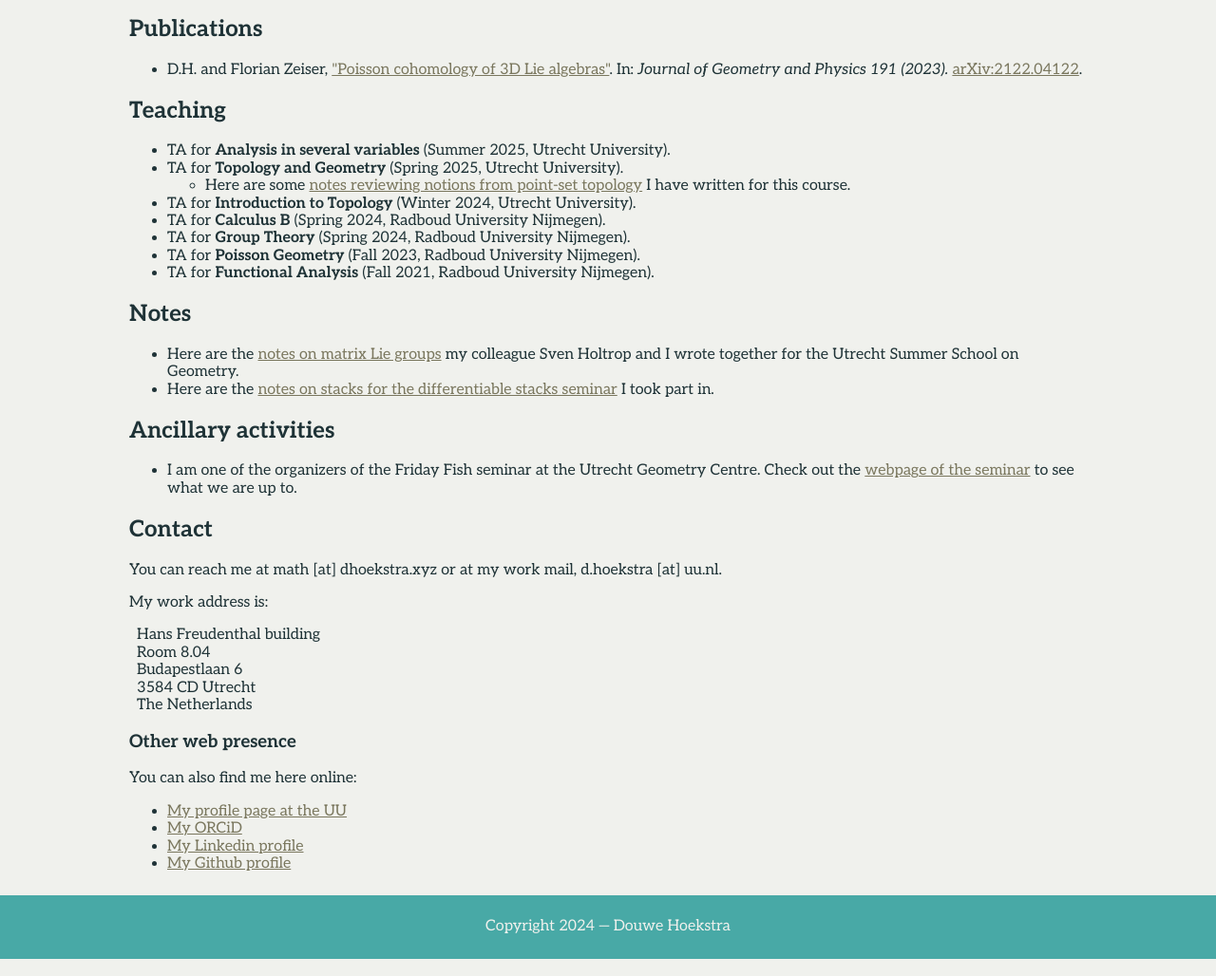
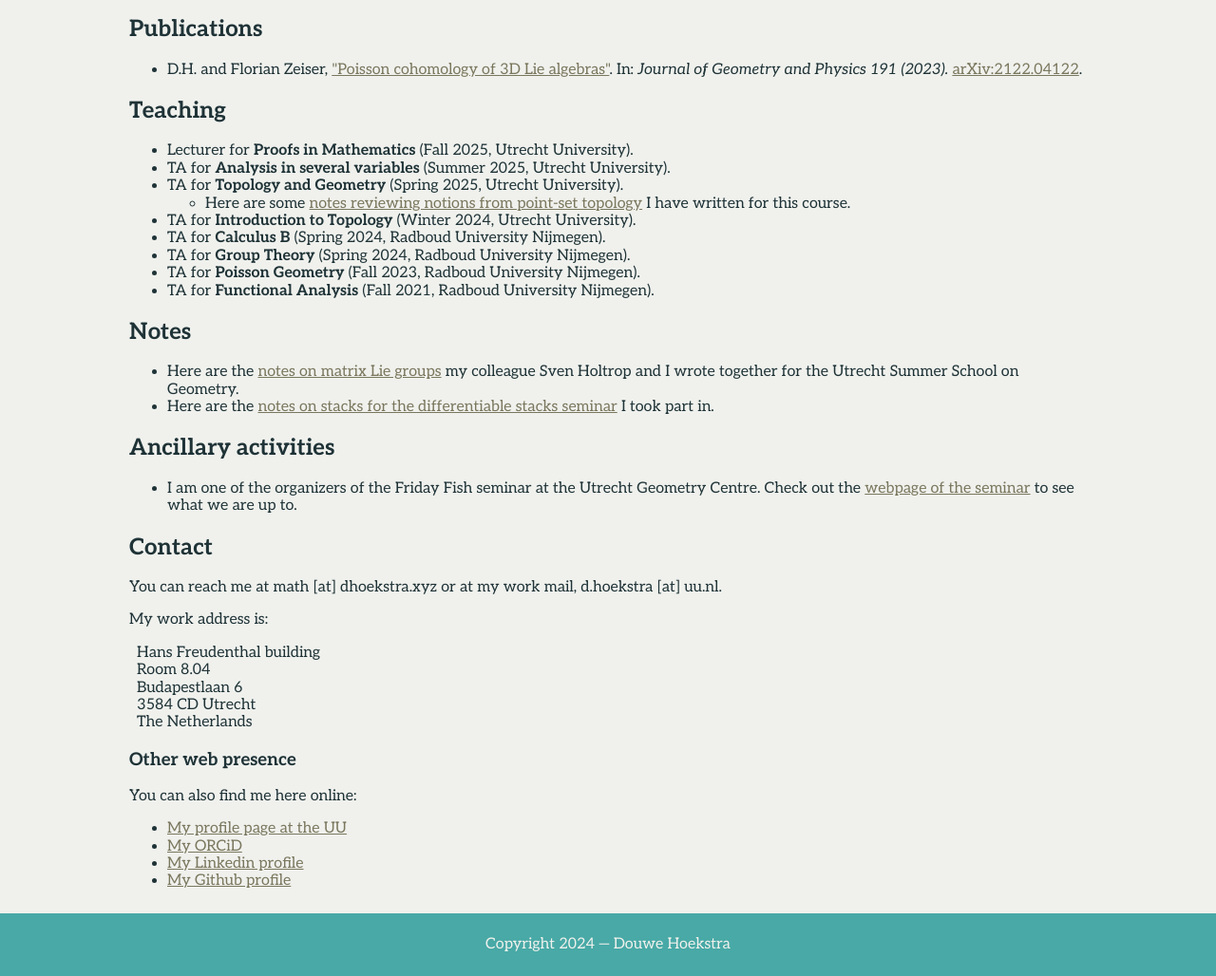
Before and after one commit to dhoekstra2000/old-website, a plain HTML site: page index.html in a window 1280 px wide. Shown: the part 606-1634 px from the top of the page at 95% size. Drawn offline with Linux system fonts and the light colour scheme.

Commit message:
Update site

```diff
--- a/index.html
+++ b/index.html
@@ -1,7 +1,7 @@
 <!DOCTYPE html>
 <html lang="en">
 <head>
-<!-- 2025-09-01 Mon 10:47 -->
+<!-- 2025-11-19 Wed 16:24 -->
 <meta charset="utf-8" />
 <meta name="viewport" content="width=device-width, initial-scale=1" />
 <title>Douwe Hoekstra</title>
@@ -45,14 +45,13 @@ My interests lie more generally within the field of geometric/differential topol
 </ul>
 
 <p>
-See the <a href="#org364c38f">contact section</a> for information on how to get in touch.
+See the <a href="#org1ee249e">contact section</a> for information on how to get in touch.
 </p>
 </div>
 </section>
-
-<div id="outline-container-org69e0d15" class="outline-2">
-<h2 id="org69e0d15">Education</h2>
-<div class="outline-text-2" id="text-org69e0d15">
+<div id="outline-container-orgc815c32" class="outline-2">
+<h2 id="orgc815c32">Education</h2>
+<div class="outline-text-2" id="text-orgc815c32">
 <ul class="org-ul">
 <li>2021 &#x2013; 2024: MSc in Mathematics, Radboud University Nijmegen.</li>
 <li>2018 &#x2013; 2021: BSc in Mathematics, Radboud University Nijmegen.</li>
@@ -60,20 +59,19 @@ See the <a href="#org364c38f">contact section</a> for information on how to get
 </ul>
 </div>
 </div>
-
-<div id="outline-container-org1872c79" class="outline-2">
-<h2 id="org1872c79">Publications</h2>
-<div class="outline-text-2" id="text-org1872c79">
+<div id="outline-container-org20e77fd" class="outline-2">
+<h2 id="org20e77fd">Publications</h2>
+<div class="outline-text-2" id="text-org20e77fd">
 <ul class="org-ul">
 <li>D.H. and Florian Zeiser, <a href="https://doi.org/10.1016/j.geomphys.2023.104862">"Poisson cohomology of 3D Lie algebras"</a>. In: <i>Journal of Geometry and Physics 191 (2023).</i> <a href="https://arxiv.org/abs/2211.04122">arXiv:2122.04122</a>.</li>
 </ul>
 </div>
 </div>
-
-<div id="outline-container-org3296bad" class="outline-2">
-<h2 id="org3296bad">Teaching</h2>
-<div class="outline-text-2" id="text-org3296bad">
+<div id="outline-container-org6582264" class="outline-2">
+<h2 id="org6582264">Teaching</h2>
+<div class="outline-text-2" id="text-org6582264">
 <ul class="org-ul">
+<li>Lecturer for <b>Proofs in Mathematics</b> (Fall 2025, Utrecht University).</li>
 <li>TA for <b>Analysis in several variables</b> (Summer 2025, Utrecht University).</li>
 <li>TA for <b>Topology and Geometry</b> (Spring 2025, Utrecht University).
 <ul class="org-ul">
@@ -87,29 +85,26 @@ See the <a href="#org364c38f">contact section</a> for information on how to get
 </ul>
 </div>
 </div>
-
-<div id="outline-container-orgbaf71b0" class="outline-2">
-<h2 id="orgbaf71b0">Notes</h2>
-<div class="outline-text-2" id="text-orgbaf71b0">
+<div id="outline-container-orga57011b" class="outline-2">
+<h2 id="orga57011b">Notes</h2>
+<div class="outline-text-2" id="text-orga57011b">
 <ul class="org-ul">
 <li>Here are the <a href="assets/documents/Matrix_Lie_Groups.pdf">notes on matrix Lie groups</a> my colleague Sven Holtrop and I wrote together for the Utrecht Summer School on Geometry.</li>
 <li>Here are the <a href="assets/documents/notes_differentiable_stacks_seminar_III.pdf">notes on stacks for the differentiable stacks seminar</a> I took part in.</li>
 </ul>
 </div>
 </div>
-
-<div id="outline-container-orgecb136f" class="outline-2">
-<h2 id="orgecb136f">Ancillary activities</h2>
-<div class="outline-text-2" id="text-orgecb136f">
+<div id="outline-container-orgf7aa1e5" class="outline-2">
+<h2 id="orgf7aa1e5">Ancillary activities</h2>
+<div class="outline-text-2" id="text-orgf7aa1e5">
 <ul class="org-ul">
-<li>I am one of the organizers of the Friday Fish seminar at the Utrecht Geometry Centre. Check out the <a href="https://utrechtgeometrycentre.nl/friday-fish-seminar-online-edition/">webpage of the seminar</a> to see what we are up to.</li>
+<li>I am one of the organizers of the Friday Fish seminar at the Utrecht Geometry Centre. Check out the <a href="https://friday-fish.github.io/">webpage of the seminar</a> to see what we are up to.</li>
 </ul>
 </div>
 </div>
-
-<div id="outline-container-org364c38f" class="outline-2">
-<h2 id="org364c38f">Contact</h2>
-<div class="outline-text-2" id="text-org364c38f">
+<div id="outline-container-org1ee249e" class="outline-2">
+<h2 id="org1ee249e">Contact</h2>
+<div class="outline-text-2" id="text-org1ee249e">
 <p>
 You can reach me at math [at] dhoekstra.xyz or at my work mail, d.hoekstra [at] uu.nl.
 </p>
@@ -125,10 +120,9 @@ Budapestlaan 6<br />
 The Netherlands
 </address>
 </div>
-
-<div id="outline-container-org353e692" class="outline-3">
-<h3 id="org353e692">Other web presence</h3>
-<div class="outline-text-3" id="text-org353e692">
+<div id="outline-container-org9b65e58" class="outline-3">
+<h3 id="org9b65e58">Other web presence</h3>
+<div class="outline-text-3" id="text-org9b65e58">
 <p>
 You can also find me here online:
 </p>
```
